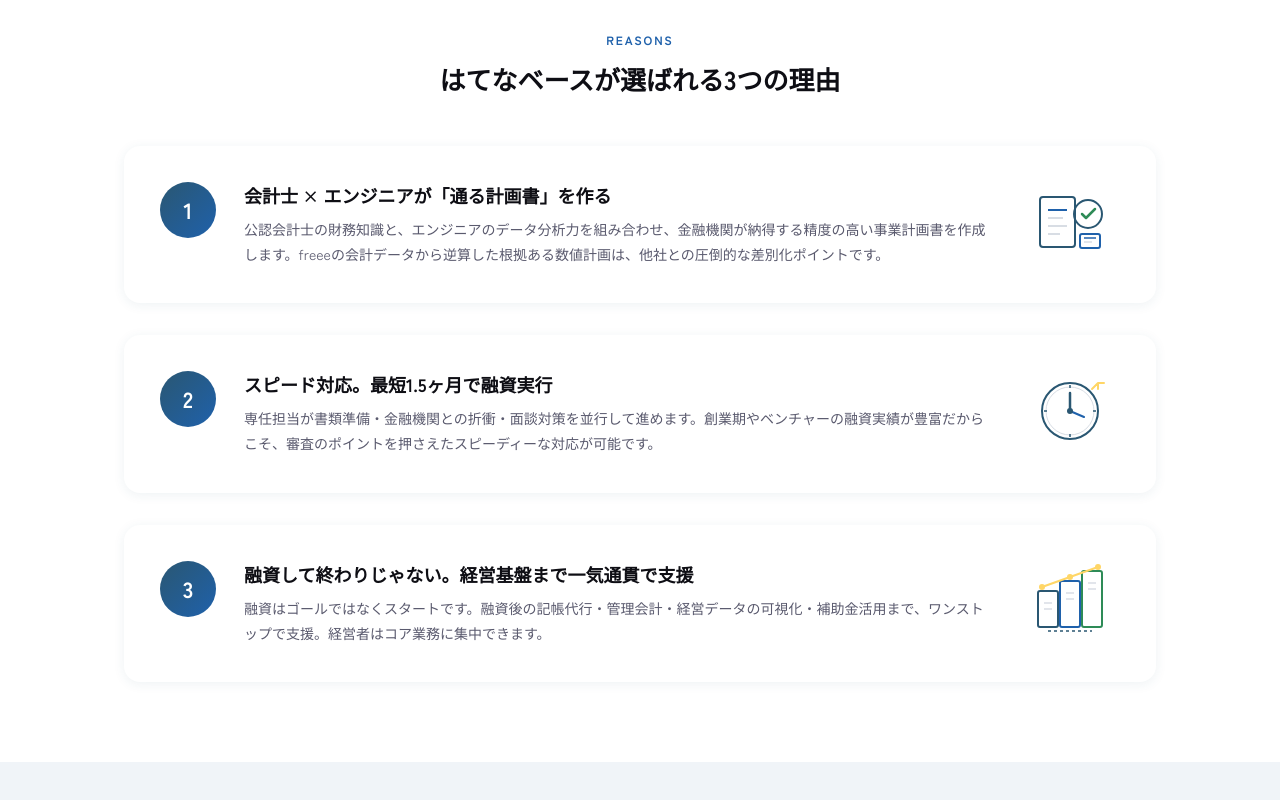
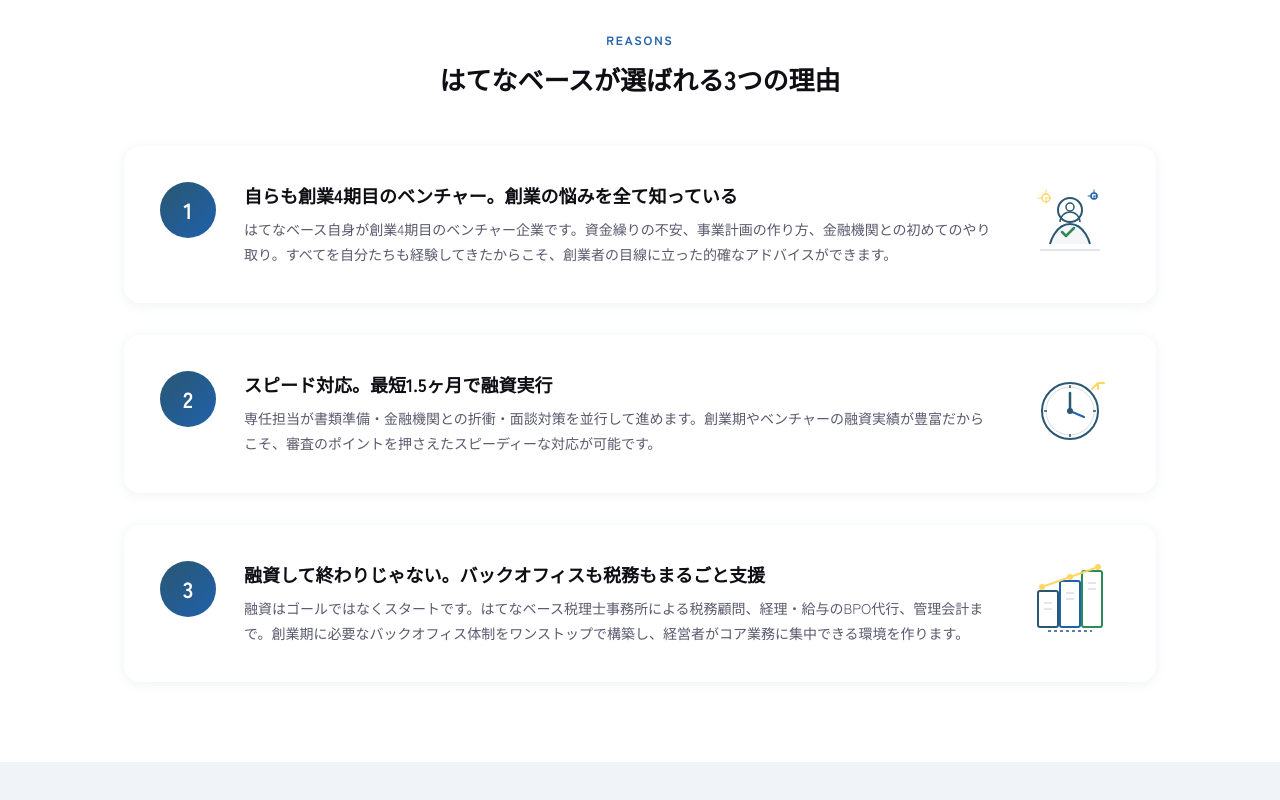
Before and after one commit to marmon3000/loan-diagnosis-tool, a website: page lp.html in a window 1280 px wide. Shown: the part 1290-2090 px from the top of the page. Drawn offline with Linux system fonts and the light colour scheme.

Commit message:
理由1を創業4期目ベンチャーの訴求に変更、理由3を税務顧問・バックオフィス支援に修正

```diff
--- a/lp.html
+++ b/lp.html
@@ -637,7 +637,7 @@
     <div class="container">
       <div class="fv-badge">認定支援機関（公認会計士）在籍</div>
       <h1>創業融資、成功率<span class="highlight">98%</span>。<br>計画書作成から面談対策まで、<br>まるごと支援。</h1>
-      <p class="fv-sub">日本政策金融公庫・民間金融機関からの資金調達を、会計のプロが全面サポートします。</p>
+      <p class="fv-sub">自らも創業4期目のベンチャー。創業者の悩みを知り尽くしたチームが、資金調達を全面サポートします。</p>
       <div class="fv-numbers">
         <div class="fv-num-item">
           <div class="fv-num-value">100<small>件超</small></div>
@@ -706,11 +706,11 @@
         <div class="reason-item">
           <div class="reason-num">1</div>
           <div class="reason-content">
-            <h3>会計士 × エンジニアが「通る計画書」を作る</h3>
-            <p>公認会計士の財務知識と、エンジニアのデータ分析力を組み合わせ、金融機関が納得する精度の高い事業計画書を作成します。freeeの会計データから逆算した根拠ある数値計画は、他社との圧倒的な差別化ポイントです。</p>
+            <h3>自らも創業4期目のベンチャー。創業の悩みを全て知っている</h3>
+            <p>はてなベース自身が創業4期目のベンチャー企業です。資金繰りの不安、事業計画の作り方、金融機関との初めてのやり取り。すべてを自分たちも経験してきたからこそ、創業者の目線に立った的確なアドバイスができます。</p>
           </div>
           <div class="reason-illust">
-            <svg viewBox="0 0 80 80" fill="none"><rect x="10" y="15" width="35" height="50" rx="3" stroke="#2a5772" stroke-width="2"/><line x1="18" y1="28" x2="37" y2="28" stroke="#1F61AB" stroke-width="2"/><line x1="18" y1="36" x2="33" y2="36" stroke="#D8DDE4" stroke-width="2"/><line x1="18" y1="44" x2="37" y2="44" stroke="#D8DDE4" stroke-width="2"/><line x1="18" y1="52" x2="30" y2="52" stroke="#D8DDE4" stroke-width="2"/><circle cx="58" cy="32" r="14" stroke="#2a5772" stroke-width="2"/><path d="M52 32 L56 36 L65 27" stroke="#2E8B57" stroke-width="2.5" stroke-linecap="round" stroke-linejoin="round"/><rect x="50" y="52" width="20" height="14" rx="2" stroke="#1F61AB" stroke-width="2"/><line x1="54" y1="56" x2="66" y2="56" stroke="#1F61AB" stroke-width="1.5"/><line x1="54" y1="60" x2="62" y2="60" stroke="#D8DDE4" stroke-width="1.5"/></svg>
+            <svg viewBox="0 0 80 80" fill="none"><circle cx="40" cy="28" r="12" stroke="#2a5772" stroke-width="2"/><circle cx="40" cy="25" r="4" stroke="#2a5772" stroke-width="1.5"/><path d="M30 40c0-5.5 4.5-10 10-10s10 4.5 10 10" stroke="#2a5772" stroke-width="1.5"/><path d="M20 62c0 0 5-20 20-20s20 20 20 20" stroke="#2a5772" stroke-width="2" fill="rgba(42,87,114,0.05)"/><path d="M32 50l4 4 8-8" stroke="#2E8B57" stroke-width="2.5" stroke-linecap="round" stroke-linejoin="round"/><path d="M10 68h60" stroke="#D8DDE4" stroke-width="1.5"/><circle cx="16" cy="16" r="4" stroke="#FFD666" stroke-width="1.5"/><path d="M16 12v-4m0 12v-4m-4 0H8m12 0h-4" stroke="#FFD666" stroke-width="1" stroke-linecap="round"/><circle cx="64" cy="14" r="3" stroke="#1F61AB" stroke-width="1.5"/><path d="M64 11v-3m0 9v-3m-3 0h-3m9 0h-3" stroke="#1F61AB" stroke-width="1" stroke-linecap="round"/></svg>
           </div>
         </div>
         <div class="reason-item">
@@ -726,8 +726,8 @@
         <div class="reason-item">
           <div class="reason-num">3</div>
           <div class="reason-content">
-            <h3>融資して終わりじゃない。経営基盤まで一気通貫で支援</h3>
-            <p>融資はゴールではなくスタートです。融資後の記帳代行・管理会計・経営データの可視化・補助金活用まで、ワンストップで支援。経営者はコア業務に集中できます。</p>
+            <h3>融資して終わりじゃない。バックオフィスも税務もまるごと支援</h3>
+            <p>融資はゴールではなくスタートです。はてなベース税理士事務所による税務顧問、経理・給与のBPO代行、管理会計まで。創業期に必要なバックオフィス体制をワンストップで構築し、経営者がコア業務に集中できる環境を作ります。</p>
           </div>
           <div class="reason-illust">
             <svg viewBox="0 0 80 80" fill="none"><rect x="8" y="30" width="20" height="36" rx="2" stroke="#2a5772" stroke-width="2"/><rect x="30" y="20" width="20" height="46" rx="2" stroke="#1F61AB" stroke-width="2"/><rect x="52" y="10" width="20" height="56" rx="2" stroke="#2E8B57" stroke-width="2"/><line x1="14" y1="42" x2="22" y2="42" stroke="#D8DDE4" stroke-width="1.5"/><line x1="14" y1="48" x2="22" y2="48" stroke="#D8DDE4" stroke-width="1.5"/><line x1="36" y1="32" x2="44" y2="32" stroke="#D8DDE4" stroke-width="1.5"/><line x1="36" y1="38" x2="44" y2="38" stroke="#D8DDE4" stroke-width="1.5"/><line x1="58" y1="22" x2="66" y2="22" stroke="#D8DDE4" stroke-width="1.5"/><line x1="58" y1="28" x2="66" y2="28" stroke="#D8DDE4" stroke-width="1.5"/><path d="M18 70 L40 70 L62 70" stroke="#2a5772" stroke-width="1.5" stroke-dasharray="3 3"/><path d="M12 26 L40 16 L68 6" stroke="#FFD666" stroke-width="2" stroke-linecap="round"/><circle cx="12" cy="26" r="3" fill="#FFD666"/><circle cx="40" cy="16" r="3" fill="#FFD666"/><circle cx="68" cy="6" r="3" fill="#FFD666"/></svg>
```
